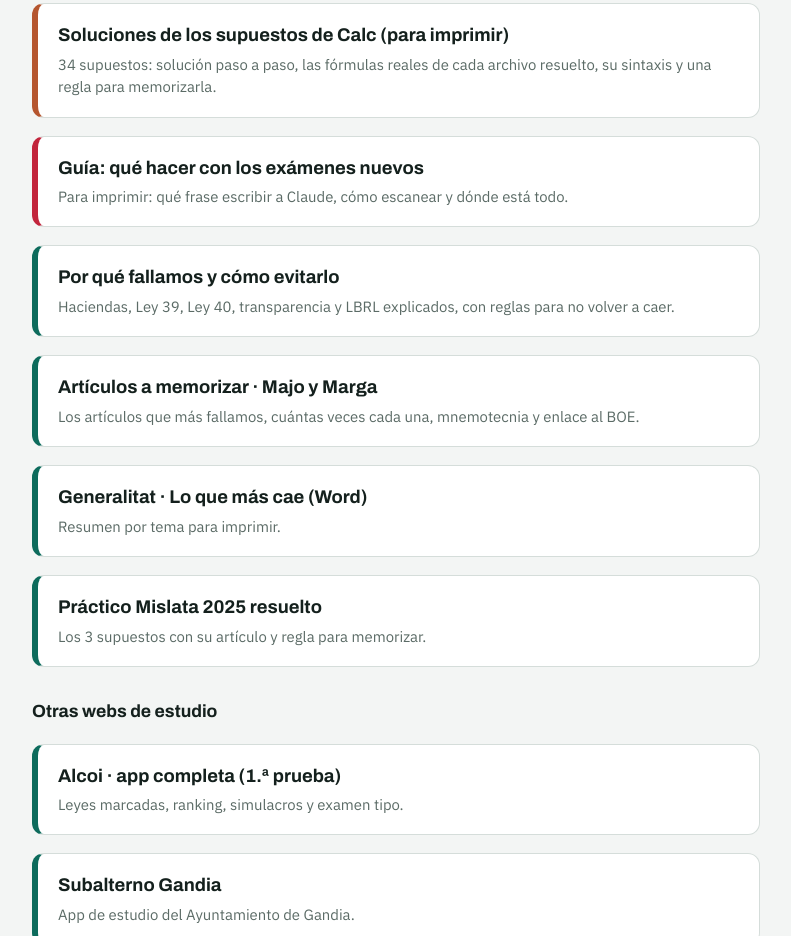
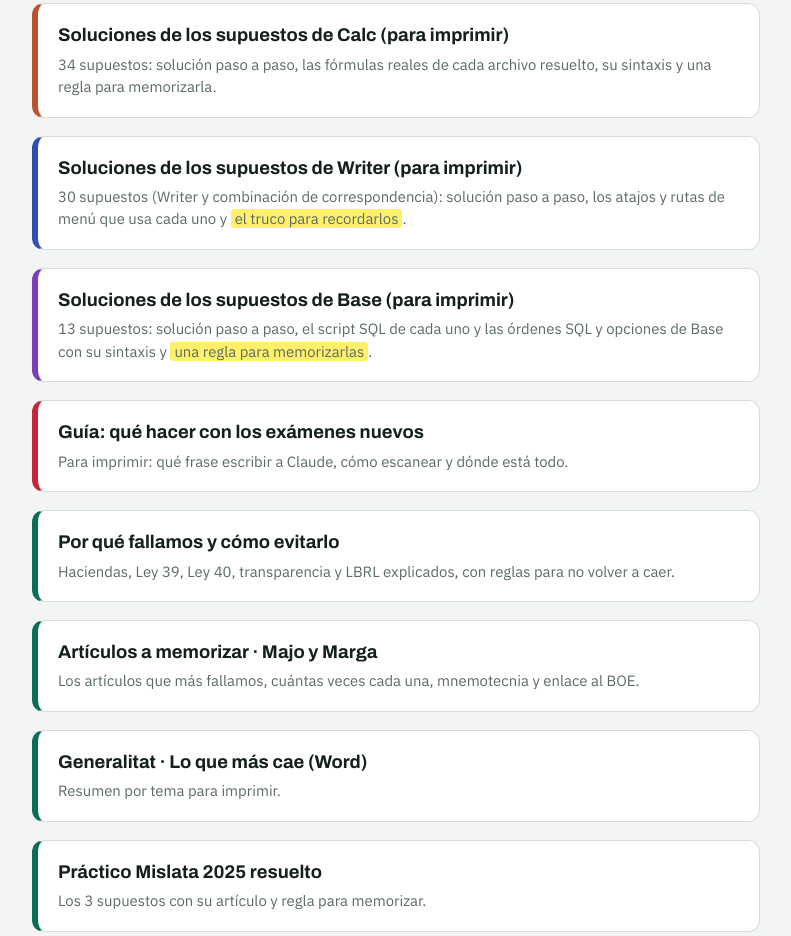
Before and after one commit to margasolvid/estudio-oposiciones, a plain HTML site: page index.html in a window 1280 px wide. Shown: the part 1057-1993 px from the top of the page, without its empty margins (244-1035 px from the left). Drawn offline with Linux system fonts and the light colour scheme.

Commit message:
Añadir Words con las soluciones de los supuestos de Writer y Base
Co-Authored-By: Claude Opus 5.5 <noreply@anthropic.com>

```diff
--- a/index.html
+++ b/index.html
@@ -37,6 +37,8 @@ mark{background:var(--marker);color:inherit;padding:0 4px;border-radius:3px}
   <a class="card" href="alcoy/"><b>Alcoy · Administrativo (2.ª prueba)</b><span>15 temas, casi 4.900 preguntas, «Examen tipo Alcoi (40)» y plan de estudio.</span></a>
   <h2 style="font-family:var(--f-display);font-size:1.1rem;margin:14px 0 0">Documentos para descargar (Word)</h2>
   <a class="card hot" href="documentos/Soluciones_supuestos_Calc.docx" download style="border-left-color:#b5562f"><b>Soluciones de los supuestos de Calc (para imprimir)</b><span>34 supuestos: solución paso a paso, las fórmulas reales de cada archivo resuelto, su sintaxis y una regla para memorizarla.</span></a>
+  <a class="card hot" href="documentos/Soluciones_supuestos_Writer.docx" download style="border-left-color:#2f4fb5"><b>Soluciones de los supuestos de Writer (para imprimir)</b><span>30 supuestos (Writer y combinación de correspondencia): solución paso a paso, los atajos y rutas de menú que usa cada uno y <mark>el truco para recordarlos</mark>.</span></a>
+  <a class="card hot" href="documentos/Soluciones_supuestos_Base.docx" download style="border-left-color:#7a3fb5"><b>Soluciones de los supuestos de Base (para imprimir)</b><span>13 supuestos: solución paso a paso, el script SQL de cada uno y las órdenes SQL y opciones de Base con su sintaxis y <mark>una regla para memorizarlas</mark>.</span></a>
   <a class="card hot" href="documentos/GUIA_que_hacer_imprimir.docx" download><b>Guía: qué hacer con los exámenes nuevos</b><span>Para imprimir: qué frase escribir a Claude, cómo escanear y dónde está todo.</span></a>
   <a class="card" href="documentos/Por_que_fallamos_y_como_evitarlo_Majo_y_Marga.docx" download><b>Por qué fallamos y cómo evitarlo</b><span>Haciendas, Ley 39, Ley 40, transparencia y LBRL explicados, con reglas para no volver a caer.</span></a>
   <a class="card" href="documentos/Articulos_a_memorizar_Majo_y_Marga.docx" download><b>Artículos a memorizar · Majo y Marga</b><span>Los artículos que más fallamos, cuántas veces cada una, mnemotecnia y enlace al BOE.</span></a>
```
Also changed, not shown: 2 other files.
